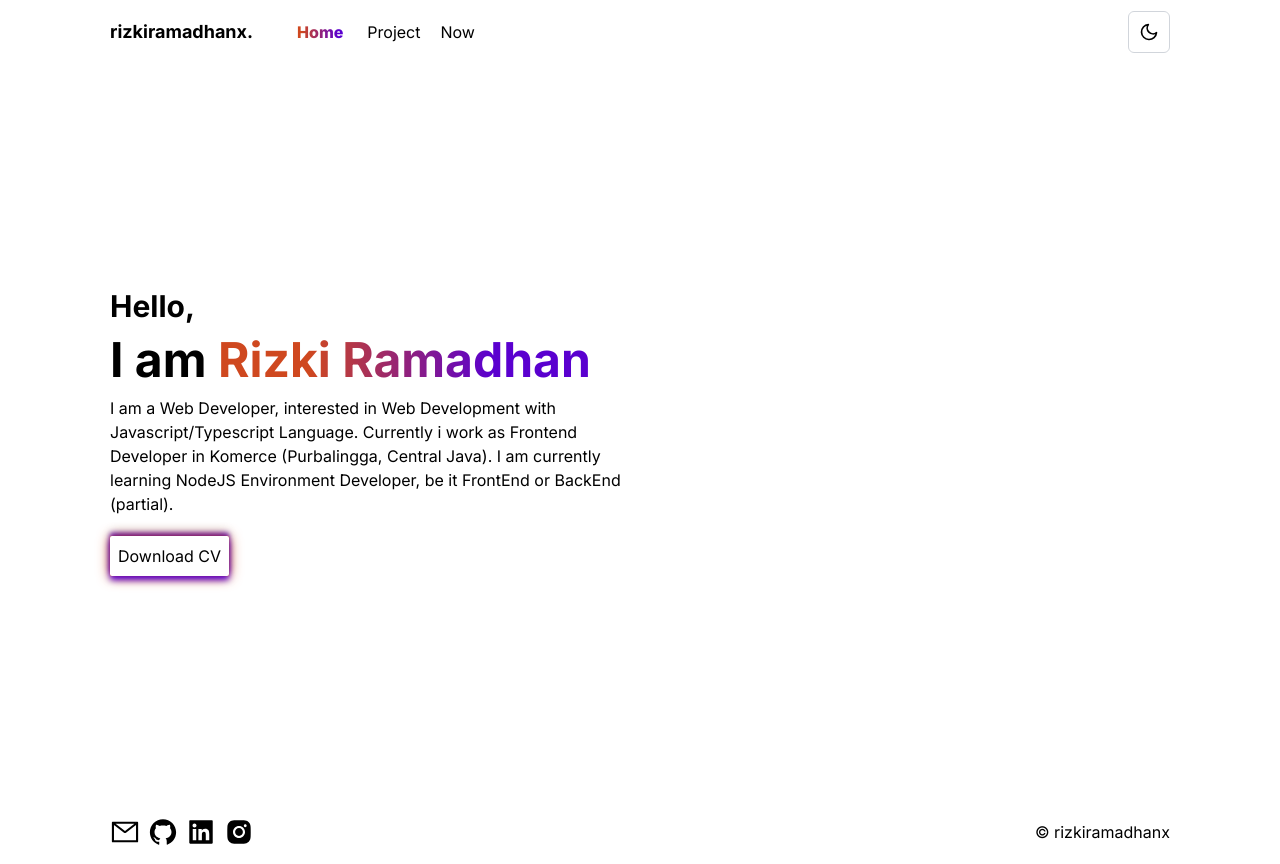
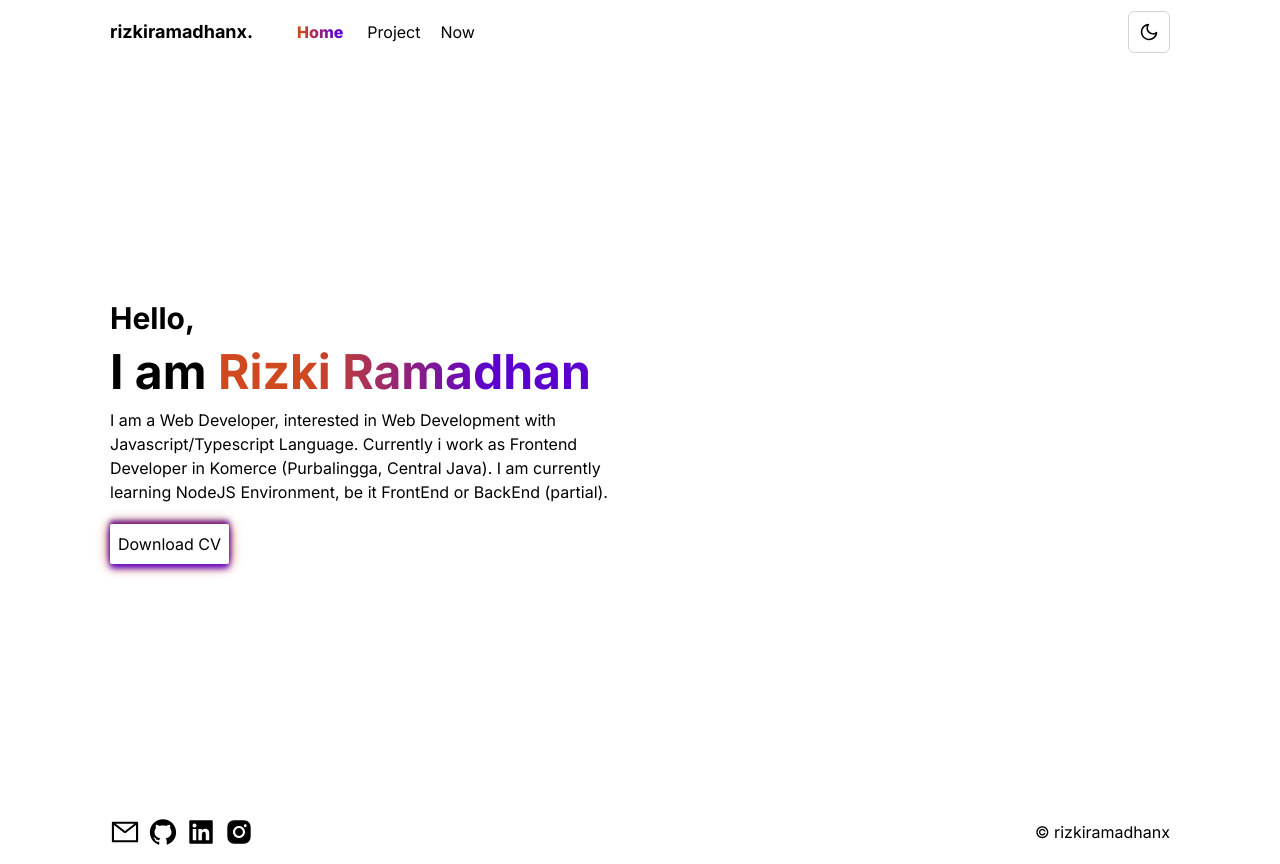
Before and after one commit to rizkiramadhanxx/rizkiramadhanx.xyz, a Next.js app: page / in a window 1280 px wide. Built offline with nearby package versions, Linux system fonts and the light colour scheme.

Commit message:
Update index.tsx

```diff
--- a/src/pages/index.tsx
+++ b/src/pages/index.tsx
@@ -36,11 +36,11 @@ export default function Home() {
             </span>
           </h1>
           <p>
-I am a   Web Developer, interested in Web Development with Javascript/Typescript Language. Currently i work as Frontend Developer in Komerce (Purbalingga, Central Java). I am currently learning NodeJS Environment Developer, be it FrontEnd or BackEnd (partial).
+I am a   Web Developer, interested in Web Development with Javascript/Typescript Language. Currently i work as Frontend Developer in Komerce (Purbalingga, Central Java). I am currently learning NodeJS Environment, be it FrontEnd or BackEnd (partial).
           </p>
           <div>
             <Link
-              href="https://s3-ap-southeast-1.amazonaws.com/glints-dashboard/resume/ea5983397f65507b6d80fa1e51360413.pdf"
+              href="https://docs.google.com/document/d/1IgWz5789FQhHKs1EhssbRFw3-bY1L3ikLfCR8ldk6Ps/edit?usp=sharing"
               target="_blank"
             >
               <button className="bg-main dark:bg-mainDark mt-2 p-2 rounded-[2px] button-shadow-gradient">
```
